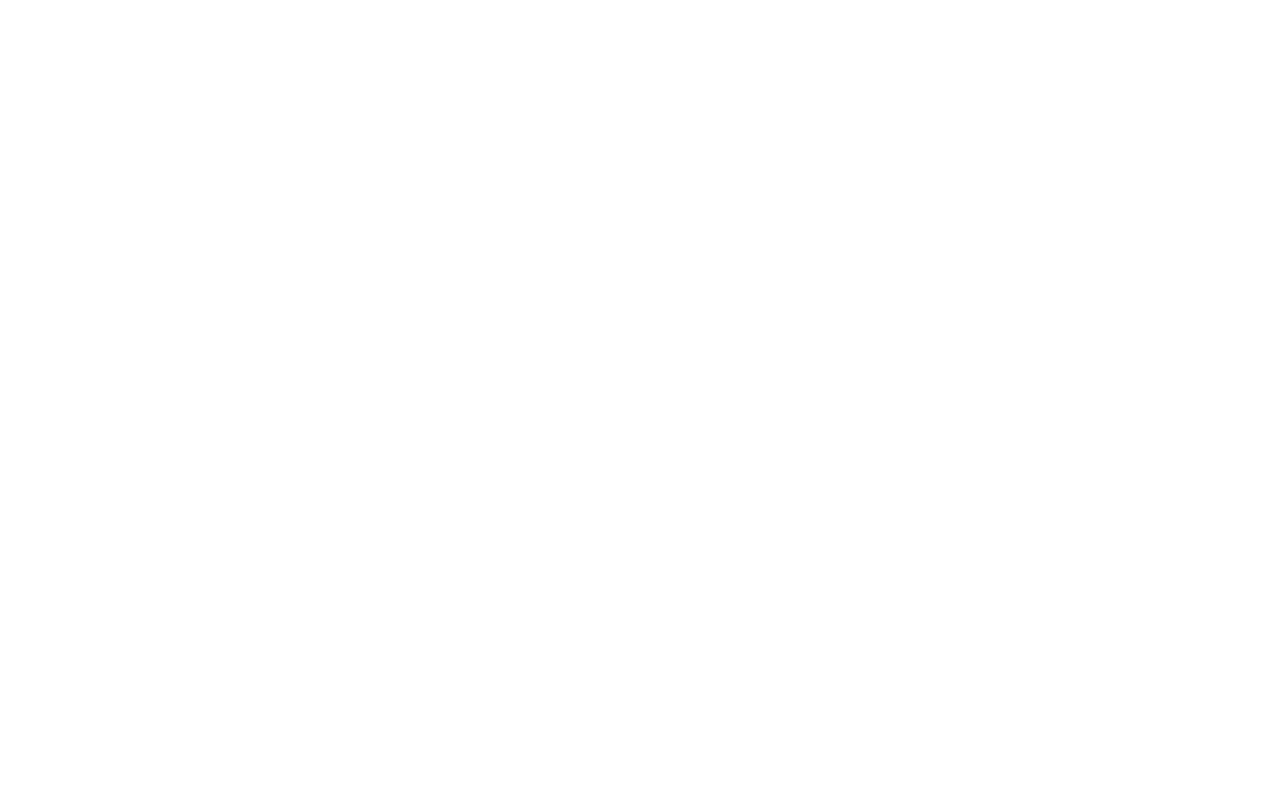
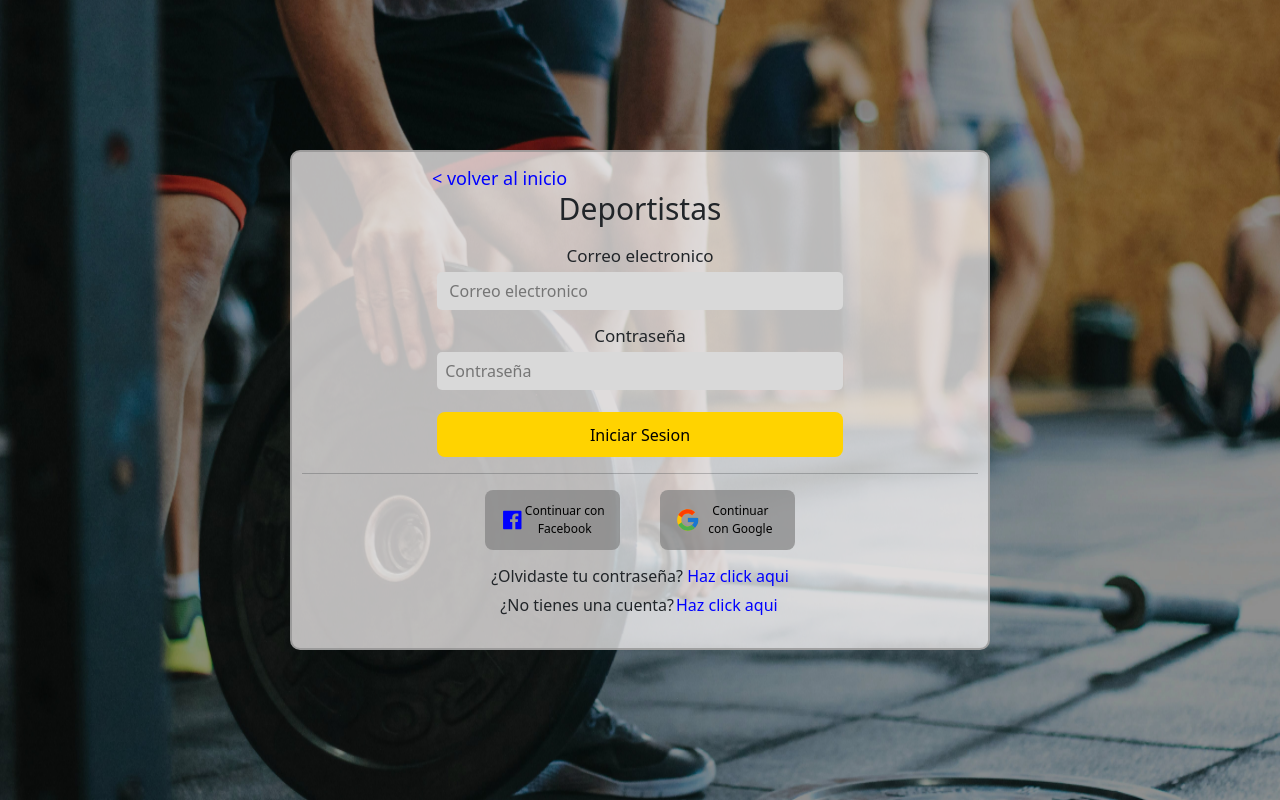
Before and after one commit to cls315/PF-fitEvolution, a React (Vite) app in the folder Frontend/: page /login/Deportistas in a window 1280 px wide. Before the commit this address had no page. Built offline with nearby package versions, Linux system fonts and the light colour scheme.

Commit message:
se mejoro la logica del inicio

```diff
--- a/Frontend/src/App.jsx
+++ b/Frontend/src/App.jsx
@@ -33,7 +33,7 @@
           element={<About />}
         />
         <Route
-          path='/select'
+          path='/select/'
           element={<Select />}
         />
         <Route
@@ -45,7 +45,7 @@
           element={<RegisterTrainer />}
         />
          <Route
-          path='/login'
+          path='/login/:typeSession'
           element={<FormSesion />}
         />
          <Route
--- a/Frontend/src/components/searchbar/searchbar.component.jsx
+++ b/Frontend/src/components/searchbar/searchbar.component.jsx
@@ -69,8 +69,8 @@
               <button className='bt-nav-landing'>
               <Link
                   className={`nav-link  ${isActiveLogin ? 'text-warning' : ''}`}
-                  to={'/login'}>
-                  Iniciar sesion
+                  to={'/login/Entrenadores'}>
+                  Sos entrenador?
                 </Link>
               </button>
             </li>
@@ -79,8 +79,8 @@
               <button className='bt-nav-landing-register'>
               <Link
                   className={`nav-link  ${isActiveRegister ? 'text-warning' : ''}`}
-                  to={'/select'}>
-                  Registrarse gratis
+                  to={'/login/Deportistas'}>
+                  Iniciar sesion
                 </Link>
               </button>
             </li>
--- a/Frontend/src/views/Select/Select.jsx
+++ b/Frontend/src/views/Select/Select.jsx
@@ -1,10 +1,11 @@
 import { Link, useNavigate } from 'react-router-dom';
 import style from './Select.module.css'
+import { useParams } from 'react-router-dom';
 
 
 
-const Select = () => {
-
+const Select = (props) => {
+    const {typeAccount}=useParams();
     const navigate = useNavigate()
 
     return (<div className={style.conteinerSelect}>
@@ -14,12 +15,12 @@
             </div>
             <div className={style.rolesSelect}>
                 <div className={style.selectRol}>
-                    <h1>Estudiante </h1>
-                    <button className={style.buttonSelect} onClick={() => { navigate("/registeruser") }}>Registrarse</button>
+                    <h1>Deportista </h1>
+                    <button className={style.buttonSelect} name="Deportistas" onClick={(e) => { navigate(`/login/${e.target.name}`)}}>Registrarse</button>
                 </div>
                 <div className={style.selectRol}>
                     <h1>Entrenador</h1>
-                    <button className={style.buttonSelect} onClick={() => { navigate("/registertrainer") }}>Registrarse</button>
+                    <button className={style.buttonSelect} name="Entrenadores" onClick={(e) => { navigate(`/login/${e.target.name}`) }}>Registrarse</button>
                 </div>
             </div>
         </div>
--- a/Frontend/src/views/Sesion/Sesion.jsx
+++ b/Frontend/src/views/Sesion/Sesion.jsx
@@ -1,7 +1,7 @@
 import style from "./Sesion.module.css"
 import { IoLogoFacebook } from "react-icons/io";
 import { FcGoogle } from "react-icons/fc";
-import { Link } from "react-router-dom";
+import { Link, useParams } from "react-router-dom";
 import { useEffect, useState } from "react";
 import { useNavigate } from 'react-router-dom';
 import validate from "./validate.js";
@@ -15,7 +15,7 @@
 
 
 const FormSesion = (props) => {
-
+const {typeSession}=useParams()
 
     //FIREBASE
     //Para acceder con una ventana emergente, llamada signInWithPopup,valida si existe el usuario y si no crea uno
@@ -125,6 +125,11 @@
         navigate('/')
     }
 
+    const typeAccount=()=>{
+        if(typeSession==="Deportistas") navigate(`/registeruser/`)
+        if(typeSession==="Entrenadores") navigate(`/registertrainer/`)
+    }
+
 
     return (
         <div className={style.FormSesion}>
@@ -133,7 +138,7 @@
                 <div className={style.btconteiner}>
                     <button onClick={volverinicio} className={style.btLogin}>{'< volver al inicio'}</button>
                 </div>
-                <h1>Iniciar sesion</h1>
+                <h1>{typeSession}</h1>
 
                 <div className={style.formSession}>
                     <div className={style.labelform1}>
@@ -161,7 +166,7 @@
                     </button>
                 </div>
                 <p className={style.parr}>¿Olvidaste tu contraseña?<Link to={'/forgot_Password'}> Haz click aqui</Link></p>
-                <p>¿No tienes una cuenta?<Link to={'/select'}> Haz click aqui</Link></p>
+                <p>¿No tienes una cuenta?<button className={style.btSessionInf} onClick={typeAccount}> Haz click aqui</button></p>
             </form>
 
 
--- a/Frontend/src/views/Sesion/Sesion.module.css
+++ b/Frontend/src/views/Sesion/Sesion.module.css
@@ -44,7 +44,7 @@
 
 .Form h1{
 font-size: 30px;
-margin-bottom: 20px;
+margin-bottom: 0px;
 }
 
 .button{
@@ -146,3 +146,18 @@
     margin-top:2% ;
     margin-bottom: 3px;
 }
+
+.parr a{
+    color:blue
+}
+
+.btSessionInf{
+    background-color: transparent;
+    color: blue;
+    padding: 2px;
+    border:0px
+}
+
+.btSessionInf:hover{
+    color: rgb(98, 98, 243);
+}
--- a/Frontend/src/views/landing/landing.component.jsx
+++ b/Frontend/src/views/landing/landing.component.jsx
@@ -33,7 +33,7 @@
         <h2 className={style.subTitle1Landing}>Disfruta de todos los beneficios de FitRevolution</h2>
         <img className={style.iconosLanding} src={iconos} alt="iconos"></img>
         <button className={style.buttonConteinerForm} onClick={() => {
-          navigate('/login')
+          navigate('/select/')
         }}>Comenzar</button>
       </div>
     </div>
--- a/Frontend/src/views/registerTrainer/registerTrainer.component.jsx
+++ b/Frontend/src/views/registerTrainer/registerTrainer.component.jsx
@@ -15,11 +15,11 @@
     const navigate = useNavigate();
 
     const volverInicio = () => {
-        navigate('/login');
+        navigate('/login/Entrenadores');
     };
 
     const changeAccount = () => {
-        navigate('/select');
+        navigate('/select/');
     }
 
 
--- a/Frontend/src/views/registerUser/registerUser.component.jsx
+++ b/Frontend/src/views/registerUser/registerUser.component.jsx
@@ -15,11 +15,11 @@
     const navigate = useNavigate();
 
     const volverInicio = () => {
-        navigate('/login');
+        navigate('/login/Deportistas');
     };
 
     const changeAccount = () => {
-        navigate('/select');
+        navigate('/select/');
     }
 
 
@@ -84,7 +84,7 @@
         <div className={style.menuregister}>
             <div className={style.titleSup}>
                 <button onClick={changeAccount} className={style.btregister}>{'< Cambiar tipo de cuenta'}</button>
-                <h1 className={style.titleregister}>Crea una cuenta de entrenador</h1>
+                <h1 className={style.titleregister}>Crea una cuenta de usuario</h1>
             </div>
             <div className={style.inputsRegister}>
                 <form className={style.RegForms} onSubmit={handleSubmit}>
@@ -111,7 +111,7 @@
 
                     <div className={style.titleInfUser}>
                         <button type="submit" className={style.btCreateAccount}>Crear cuenta</button>
-                        <span >¿Ya tienes cuenta?  <button onClick={volverInicio} className={style.spanButton}> inicio de sesion</button></span>
+                        <span className={style.btspanUser}>¿Ya tienes cuenta?  <button onClick={volverInicio} className={style.spanButton}> inicio de sesion</button></span>
                     </div>
                 </form >
 
--- a/Frontend/src/views/registerUser/registerUser.module.css
+++ b/Frontend/src/views/registerUser/registerUser.module.css
@@ -170,5 +170,9 @@
         padding: 0px;
     }
 
+    .btspanUser{
+        margin: 10px;
+    }
+
     /*---------------*/
 }
```
